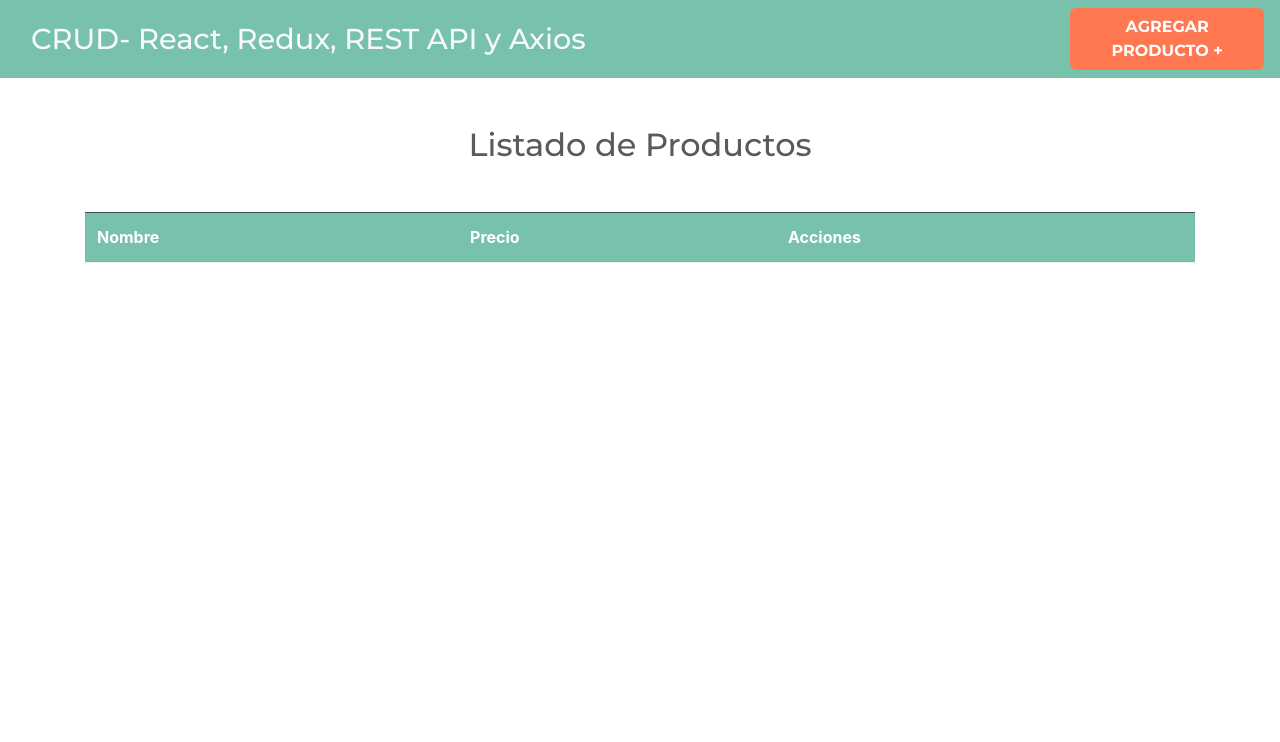
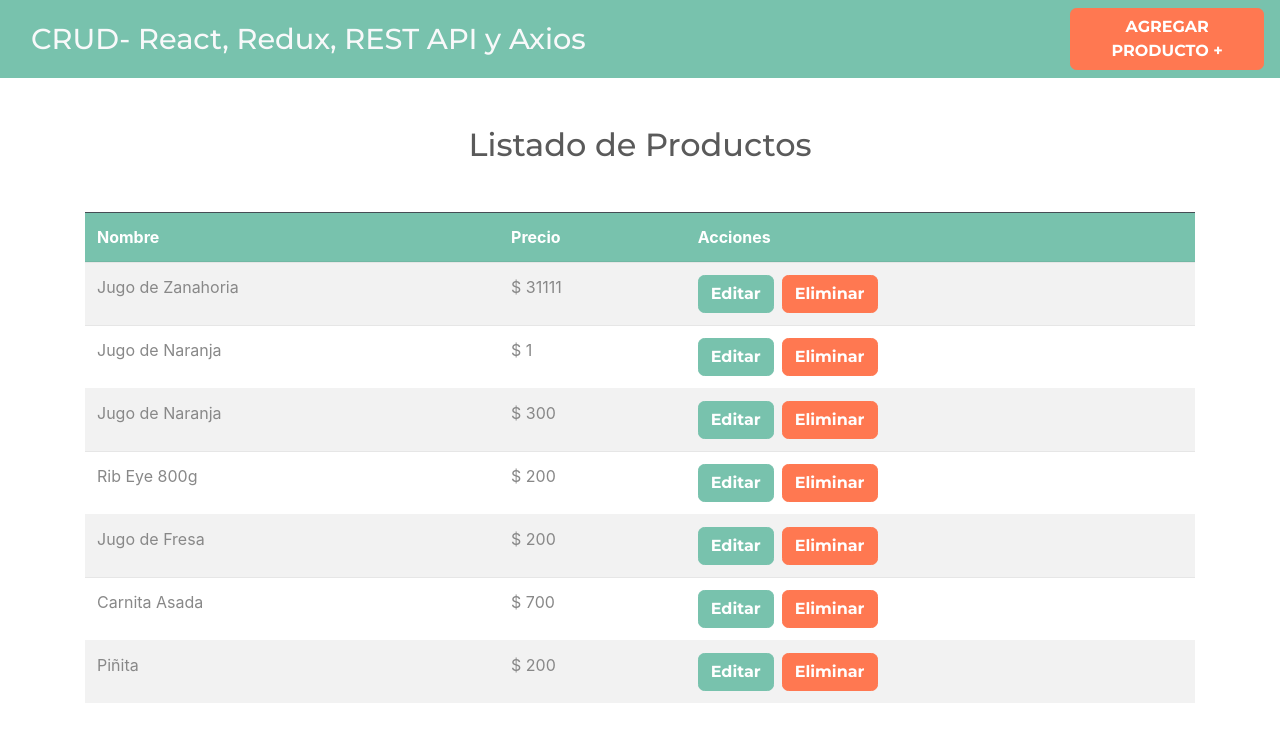
Before and after one commit to DannyMezaGit/CRUD-con-React-y-Redux, a React (Create React App) app: page / in a window 1280 px wide. Shown: the top 742 px of the page. Built offline with nearby package versions, Linux system fonts and the light colour scheme; data requests are answered from the project's data file.

Commit message:
listando los productos en la UI

```diff
--- /dev/null
+++ b/src/components/Producto.js
@@ -0,0 +1,18 @@
+import React from 'react';
+import { Link } from 'react-router-dom';
+
+const Producto = ({producto}) => {
+    const { nombre, precio, id } = producto;
+    return (
+        <tr>
+            <td> {nombre} </td>
+            <td><span> $ {precio} </span></td>
+            <td className="acciones">
+                <Link to={`/productos/editar/${id}`} className="btn btn-primary mr-2">Editar</Link>
+                <button type="button" className="btn btn-danger">Eliminar</button>
+            </td>
+        </tr>
+     );
+}
+
+export default Producto;
--- a/src/components/Productos.js
+++ b/src/components/Productos.js
@@ -3,6 +3,7 @@
 // Redux
 import { useSelector, useDispatch } from 'react-redux';
 import { obtenerProductosAction } from '../actions/productoActions';
+import Producto from './Producto';
 
 const Productos = () => {
 
@@ -14,6 +15,9 @@
         cargarProductos();
 
     }, []);
+
+    // Obtener el state
+    const productos = useSelector( state => state.productos.productos );
 
 
     return (
@@ -29,7 +33,15 @@
                     </tr>
                 </thead>
                 <tbody>
+                    { productos.length === 0 ? 'No hay productos' : (
+                        productos.map(producto => (
+                            <Producto
+                                key={producto.id}
+                                producto={producto}
 
+                            />
+                        ))
+                    )}
                 </tbody>
             </table>
         </Fragment>
```
